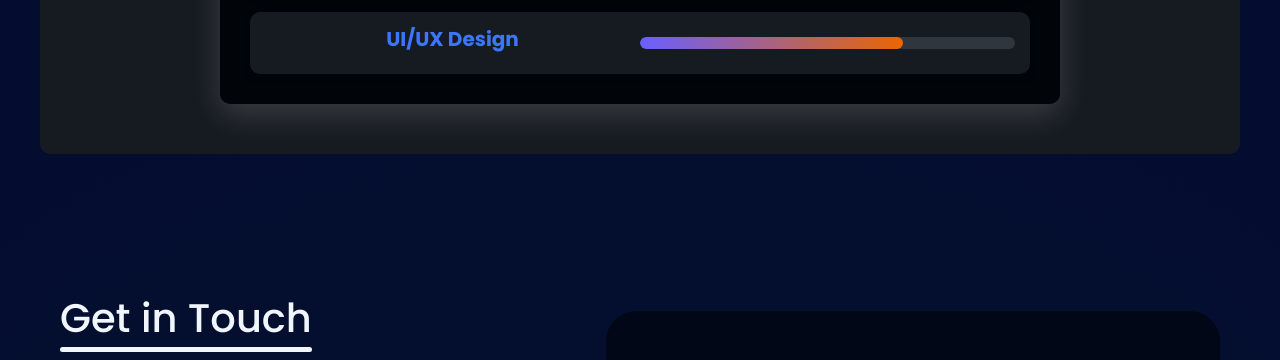
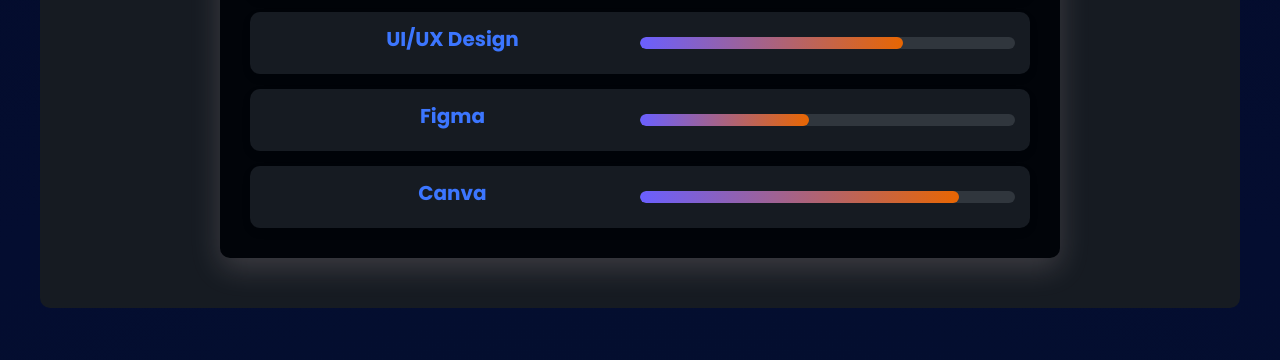
Before and after one commit to DipamBhuyan/portfolio, a plain HTML site: page index.html in a window 1280 px wide. Shown: the part 4970-5330 px from the top of the page. Drawn offline with nearby package versions, Linux system fonts and the light colour scheme.

Commit message:
Update index.html

```diff
--- a/index.html
+++ b/index.html
@@ -372,6 +372,18 @@
                     <div class="progress" data-width="70%"><span>70%</span></div>
                 </div>
             </div>
+            <div class="skill">
+                <h3>Figma</h3>
+                <div class="progress-bar">
+                    <div class="progress" data-width="45%"><span>45%</span></div>
+                </div>
+            </div>
+            <div class="skill">
+                <h3>Canva</h3>
+                <div class="progress-bar">
+                    <div class="progress" data-width="85%"><span>85%</span></div>
+                </div>
+            </div>
         </div>
     </section>
 
```
